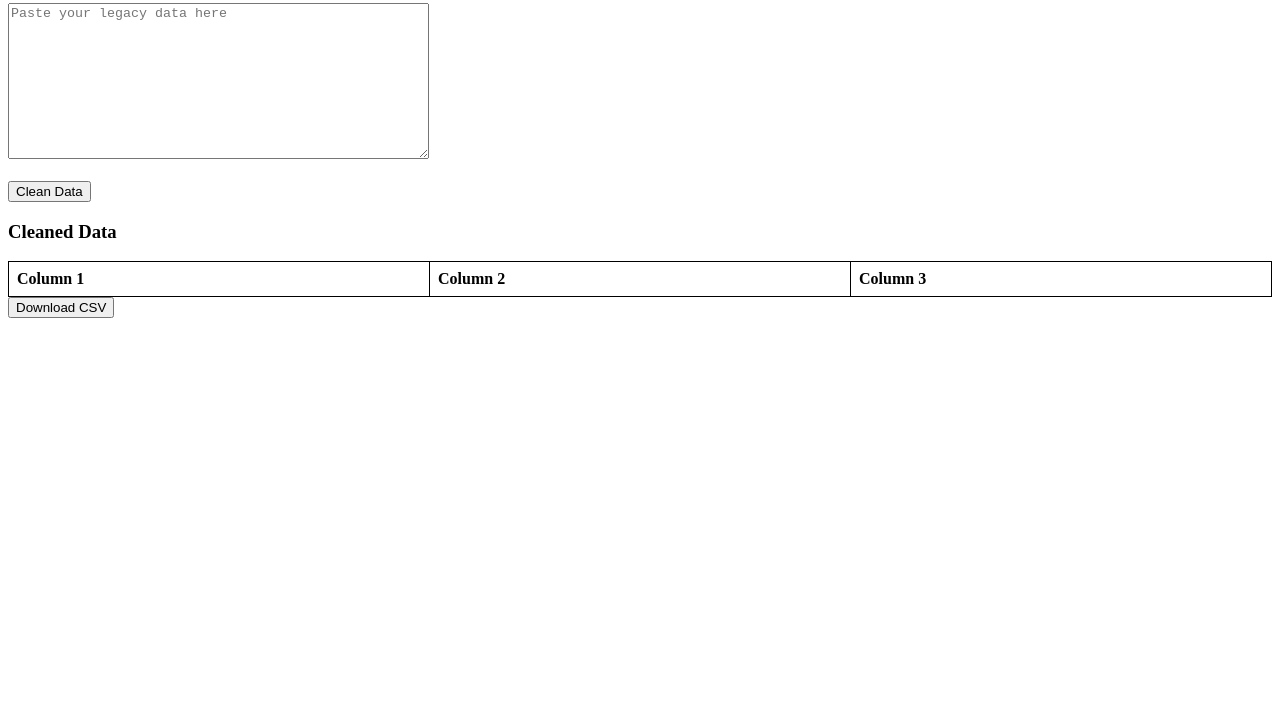
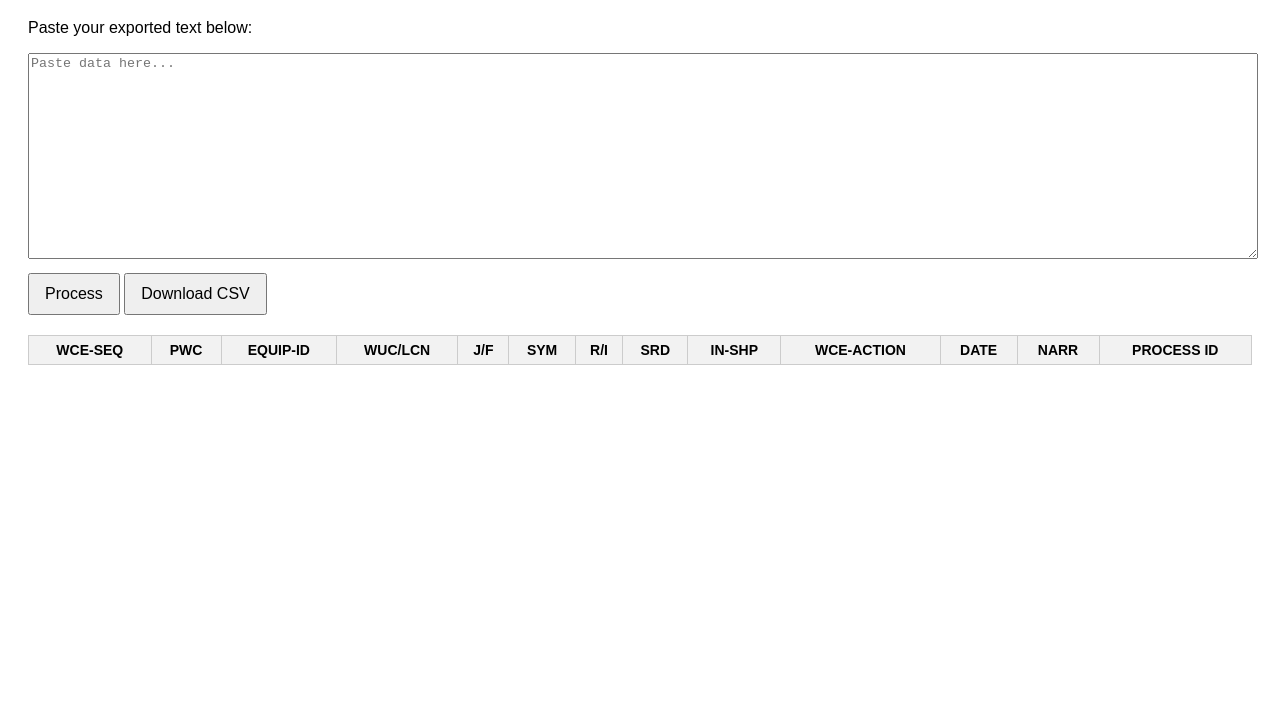
Before and after one commit to F1G-J/data-transformer, a plain HTML site: page index.html in a window 1280 px wide. Shown: the part 77-800 px from the top of the page. Drawn offline with Linux system fonts and the light colour scheme.

Commit message:
Update index.html
Using sanitized sample data

```diff
--- a/index.html
+++ b/index.html
@@ -1,99 +1,109 @@
 <!DOCTYPE html>
 <html lang="en">
 <head>
-  <meta charset="UTF-8">
-  <meta name="viewport" content="width=device-width, initial-scale=1.0">
-  <title>Legacy Data Cleaner</title>
+  <meta charset="UTF-8" />
+  <meta name="viewport" content="width=device-width, initial-scale=1.0"/>
+  <title>Legacy Data Parser</title>
   <style>
-    table { width: 100%; border-collapse: collapse; }
-    table, th, td { border: 1px solid black; }
-    th, td { padding: 8px; text-align: left; }
+    body { font-family: Arial, sans-serif; padding: 20px; }
+    textarea { width: 100%; height: 200px; }
+    table { width: 100%; border-collapse: collapse; margin-top: 20px; }
+    th, td { border: 1px solid #ccc; padding: 6px; font-size: 14px; }
+    th { background-color: #f2f2f2; }
+    button { margin-top: 10px; padding: 10px 15px; font-size: 16px; }
   </style>
 </head>
 <body>
-  <h1>Legacy Data Cleaner</h1>
 
-  <textarea id="rawData" rows="10" cols="50" placeholder="Paste your legacy data here"></textarea><br><br>
+<h2>Legacy Data Parser (WCE Extractor)</h2>
+<p>Paste your exported text below:</p>
+<textarea id="rawData" placeholder="Paste data here..."></textarea><br/>
+<button onclick="processData()">Process</button>
+<button onclick="downloadCSV()">Download CSV</button>
 
-  <button onclick="processData()">Clean Data</button>
-
-  <h3>Cleaned Data</h3>
-  <table id="cleanedDataTable">
+<table id="outputTable">
   <thead>
-      <tr><th>Column 1</th><th>Column 2</th><th>Column 3</th></tr>
+    <tr>
+      <th>WCE-SEQ</th>
+      <th>PWC</th>
+      <th>EQUIP-ID</th>
+      <th>WUC/LCN</th>
+      <th>J/F</th>
+      <th>SYM</th>
+      <th>R/I</th>
+      <th>SRD</th>
+      <th>IN-SHP</th>
+      <th>WCE-ACTION</th>
+      <th>DATE</th>
+      <th>NARR</th>
+      <th>PROCESS ID</th>
+    </tr>
   </thead>
   <tbody></tbody>
 </table>
 
-  <button onclick="downloadCSV()">Download CSV</button>
-
 <script>
 function processData() {
-      let rawData = document.getElementById('rawData').value;
-      let rows = rawData.split("\n"); // Split the raw data into rows based on newline characters
-      let cleanedData = [];
+  const input = document.getElementById("rawData").value;
+  const lines = input.split("\n");
+  const tbody = document.querySelector("#outputTable tbody");
+  tbody.innerHTML = "";
 
+  const wceBlocks = [];
   let i = 0;
-      while (i < rows.length) {
-        let row = rows[i].trim(); // Remove leading/trailing spaces
-        let nextRow = rows[i + 1] ? rows[i + 1].trim() : ""; // Look ahead for the next row
+  while (i < lines.length) {
+    const line = lines[i];
+    if (line.trim().startsWith("WCE-SEQ")) {
+      const dataLine = lines[i + 1] || "";
+      const narrLine = lines[i + 2] || "";
+      const processLine = lines[i + 3] || "";
 
-        // If the next row is a subcategory, combine the current row with it
-        if (nextRow && isSubcategory(nextRow)) {
-          row += " " + nextRow; // Combine the two rows
-          i++; // Skip the next row, since we've already handled it
+      const match = dataLine.match(/^ *(\d+)\s+(\S+)\s+(\S+)\s+(\S+)\s+(\S)\s+(\S)\s+(\S*)\s+(\S+)\s+(\S+)\s+(\S+)\s+(\S+)$/);
+      if (match) {
+        const [
+          _, seq, pwc, equip, wuc, jf, sym, ri, srd, inshp, action, date
+        ] = match;
+
+        const narr = narrLine.replace(/^NARR:\s*/i, "").trim();
+        const procMatch = processLine.match(/-- .*?(\d{3})$/);
+        const procId = procMatch ? procMatch[1] : "";
+
+        wceBlocks.push([seq, pwc, equip, wuc, jf, sym, ri, srd, inshp, action, date, narr, procId]);
+      }
+      i += 4;
+    } else {
+      i++;
+    }
   }
 
-        // Split the row by spaces and clean up any extra spaces
-        let columns = row.split(/\s+/).filter(col => col.length > 0);
-
-        // Store the cleaned data (only if the row has enough columns)
-        if (columns.length >= 3) { // Example check to ensure there are enough columns
-          cleanedData.push(columns);
+  // Render to table
+  for (const row of wceBlocks) {
+    const tr = document.createElement("tr");
+    row.forEach(col => {
+      const td = document.createElement("td");
+      td.textContent = col;
+      tr.appendChild(td);
+    });
+    tbody.appendChild(tr);
   }
-
-        i++; // Move to the next row
-      }
-
-      // Display the cleaned data in a table
-      let tableBody = document.getElementById('cleanedDataTable').getElementsByTagName('tbody')[0];
-      tableBody.innerHTML = ''; // Clear existing table data
-      cleanedData.forEach(row => {
-        let newRow = tableBody.insertRow();
-        row.forEach(col => {
-          let cell = newRow.insertCell();
-          cell.textContent = col;
-        });
-      });
-    }
-
-    function isSubcategory(line) {
-      // Basic check to see if the line looks like a subcategory (could be adjusted)
-      // Example: If the line starts with a specific pattern, such as a code or indent
-      return line.startsWith("  "); // Adjust based on actual subcategory patterns
 }
 
 function downloadCSV() {
-      let table = document.getElementById("cleanedDataTable");
-      let csvContent = "data:text/csv;charset=utf-8,";
+  const rows = Array.from(document.querySelectorAll("#outputTable tr"));
+  const csv = rows.map(row =>
+    Array.from(row.children).map(cell =>
+      `"${cell.textContent.replace(/"/g, '""')}"`
+    ).join(",")
+  ).join("\n");
 
-      // Loop through rows and columns of the table to create CSV data
-      for (let row of table.rows) {
-        let rowData = [];
-        for (let cell of row.cells) {
-          rowData.push(cell.textContent);
-        }
-        csvContent += rowData.join(",") + "\n";
-      }
-
-      // Create a download link for the CSV file
-      let encodedUri = encodeURI(csvContent);
-      let link = document.createElement("a");
-      link.setAttribute("href", encodedUri);
-      link.setAttribute("download", "cleaned_data.csv");
-      document.body.appendChild(link); // Required for Firefox
-      link.click(); // Trigger the download
+  const blob = new Blob([csv], { type: "text/csv" });
+  const url = URL.createObjectURL(blob);
+  const a = document.createElement("a");
+  a.href = url;
+  a.download = "parsed_data.csv";
+  a.click();
 }
 </script>
+
 </body>
 </html>
```
Lines whose indentation alone changed are shown as unchanged.
